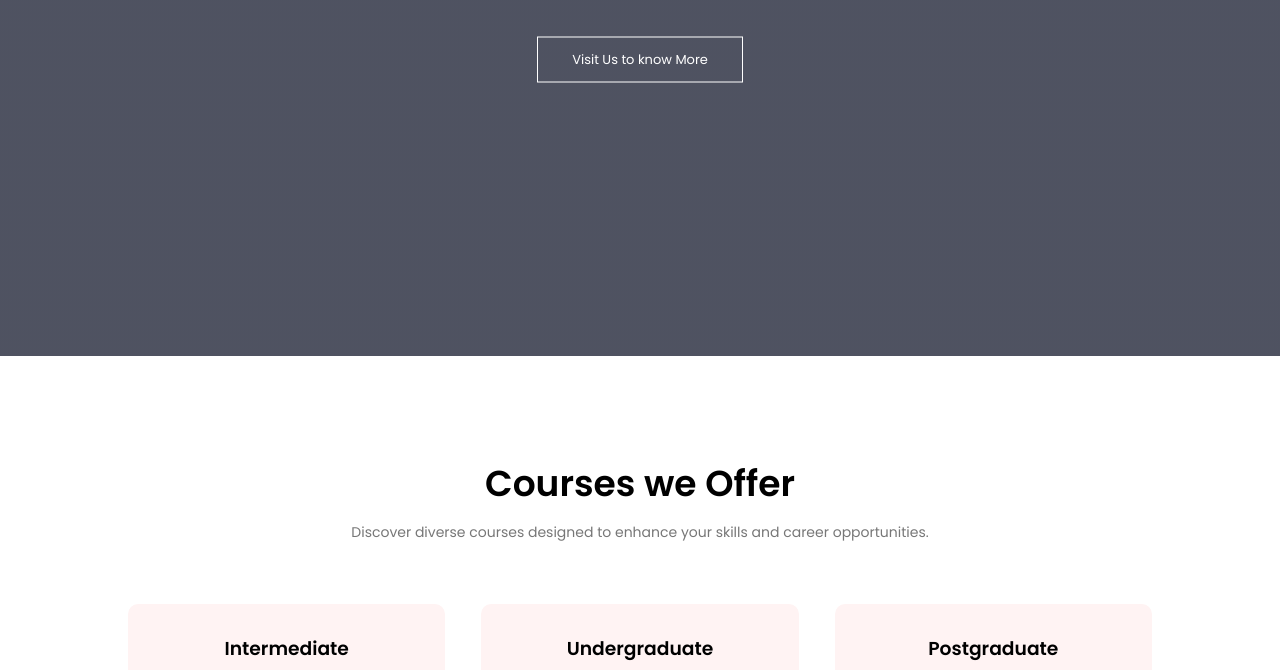
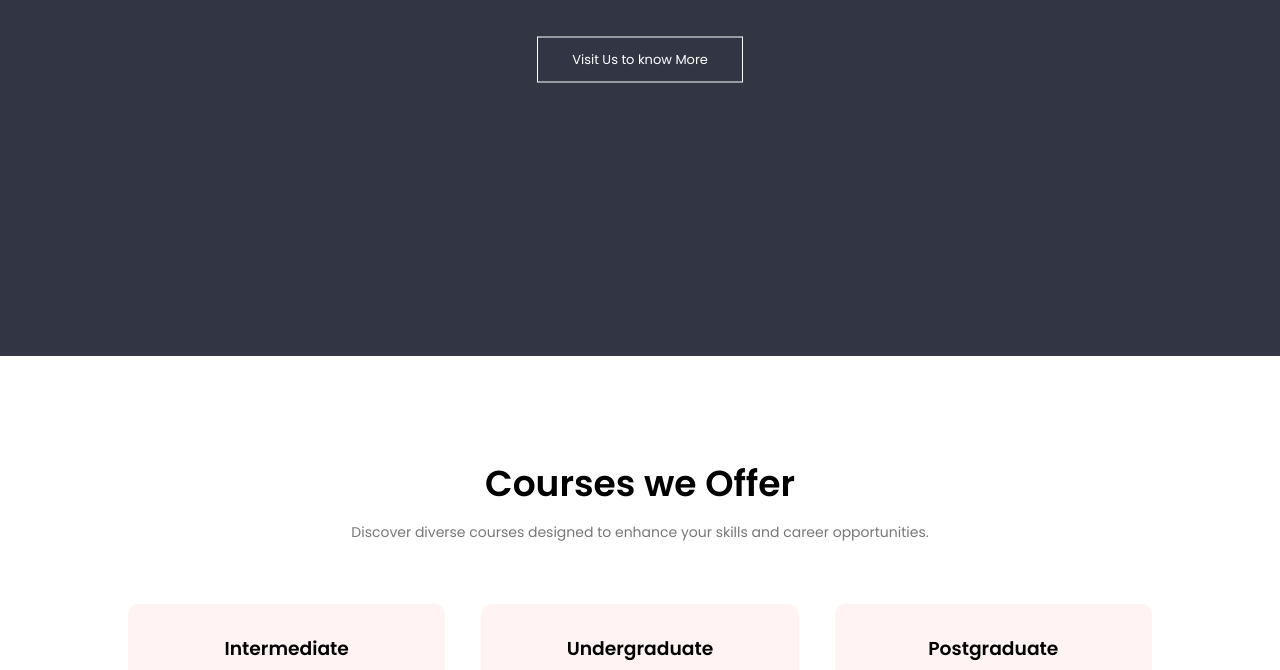
Before and after one commit to Abhinavj12/CODSOFT_L1_T2, a plain HTML site: page index.html in a window 1280 px wide. Shown: the part 444-1114 px from the top of the page. Drawn offline with Linux system fonts and the light colour scheme; the site is published under a folder, as on GitHub Pages, so addresses that start at the root find nothing.

Commit message:
Update style.css

```diff
--- a/style.css
+++ b/style.css
@@ -6,7 +6,7 @@
 .header{
     min-height: 100vh;
     width: 100%;
-    background-image: linear-gradient(rgba(4,9,30,0.7),rgba(4,9,30,0.7)),url(/eduford_img/banner.png);
+    background-image: linear-gradient(rgba(4,9,30,0.7),rgba(4,9,30,0.7)),url(./eduford_img/banner.png);
     background-position: center;
     background-size: cover;
     position: relative;
```
